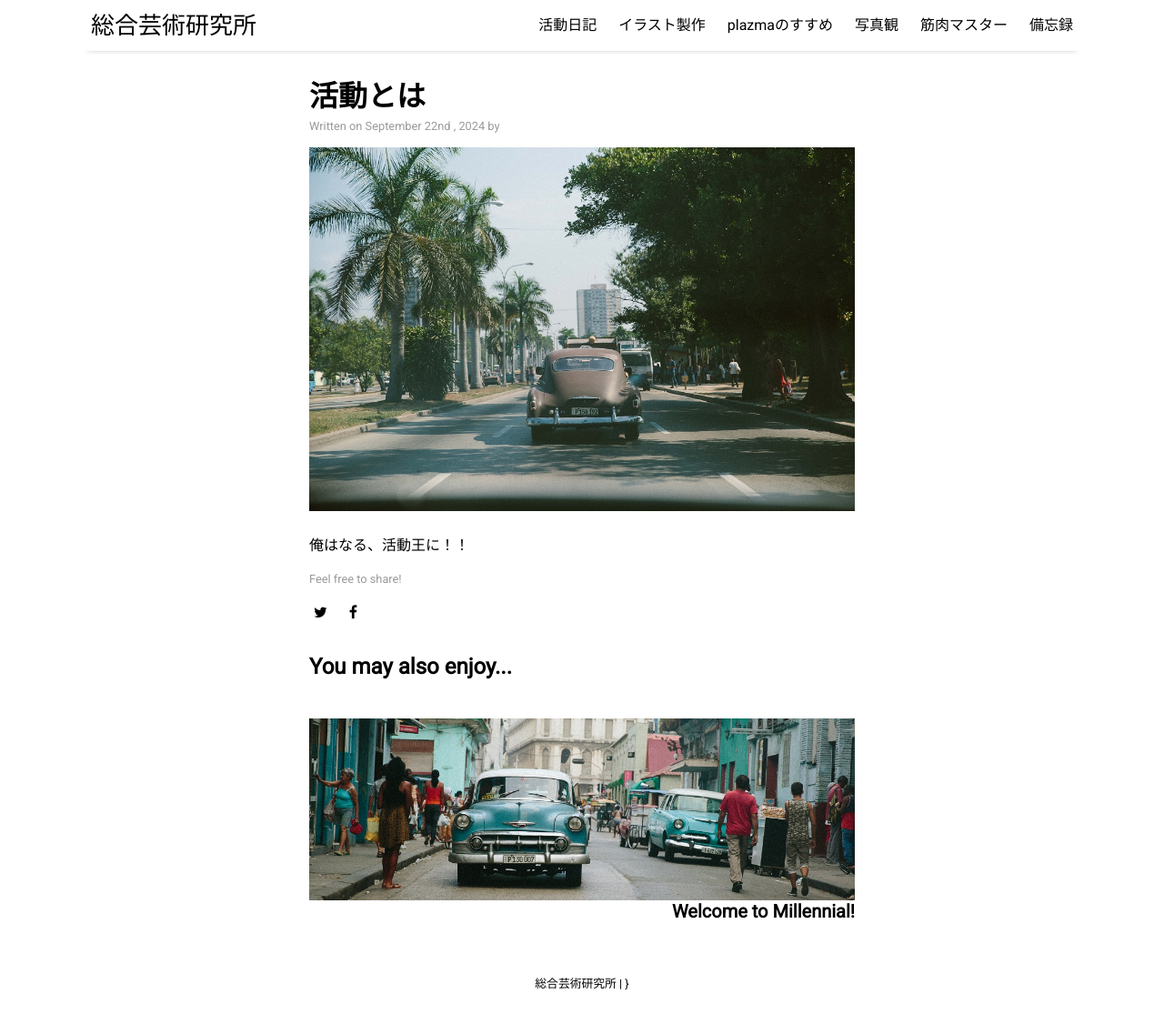
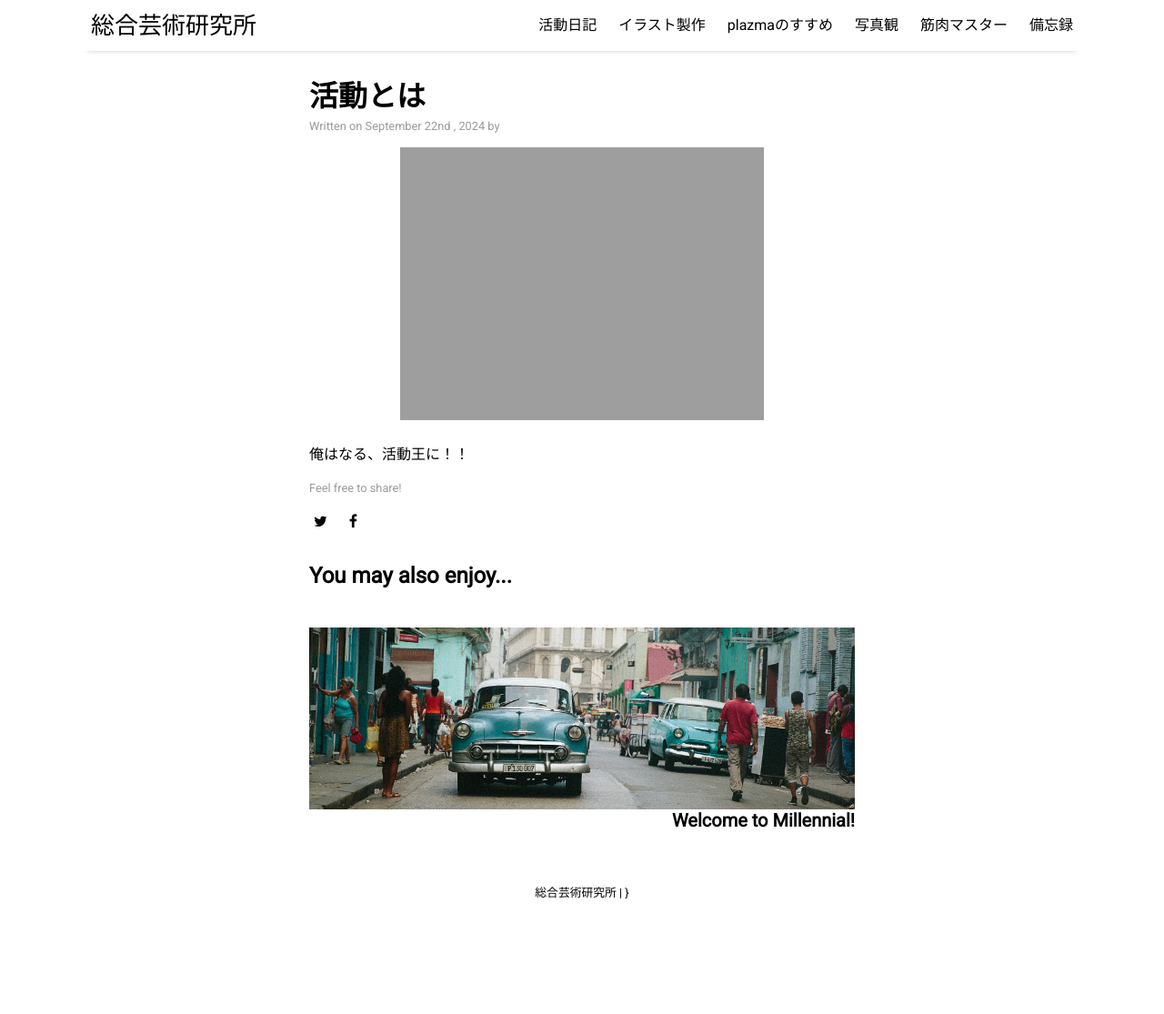
Before and after one commit to gj1002509/zakisikoku, a Jekyll site: the page built from _posts/2024-09-22-active.md, in a window 1280 px wide and 1115 px high. Shown: the whole window at 91% size. Built offline with Jekyll 4.4.1, drawn with Linux system fonts in a browser that asks for light colours; nearby versions of some CDN libraries.

Commit message:
Update 2024-09-22-active.md

```diff
--- a/_posts/2024-09-22-active.md
+++ b/_posts/2024-09-22-active.md
@@ -4,7 +4,7 @@ title: "活動とは"
 author: ""
 categories: active
 tags: [sample]
-image: cuba-2.jpg
+image: tori_1.jpg
 ---
 
 俺はなる、活動王に！！
```
